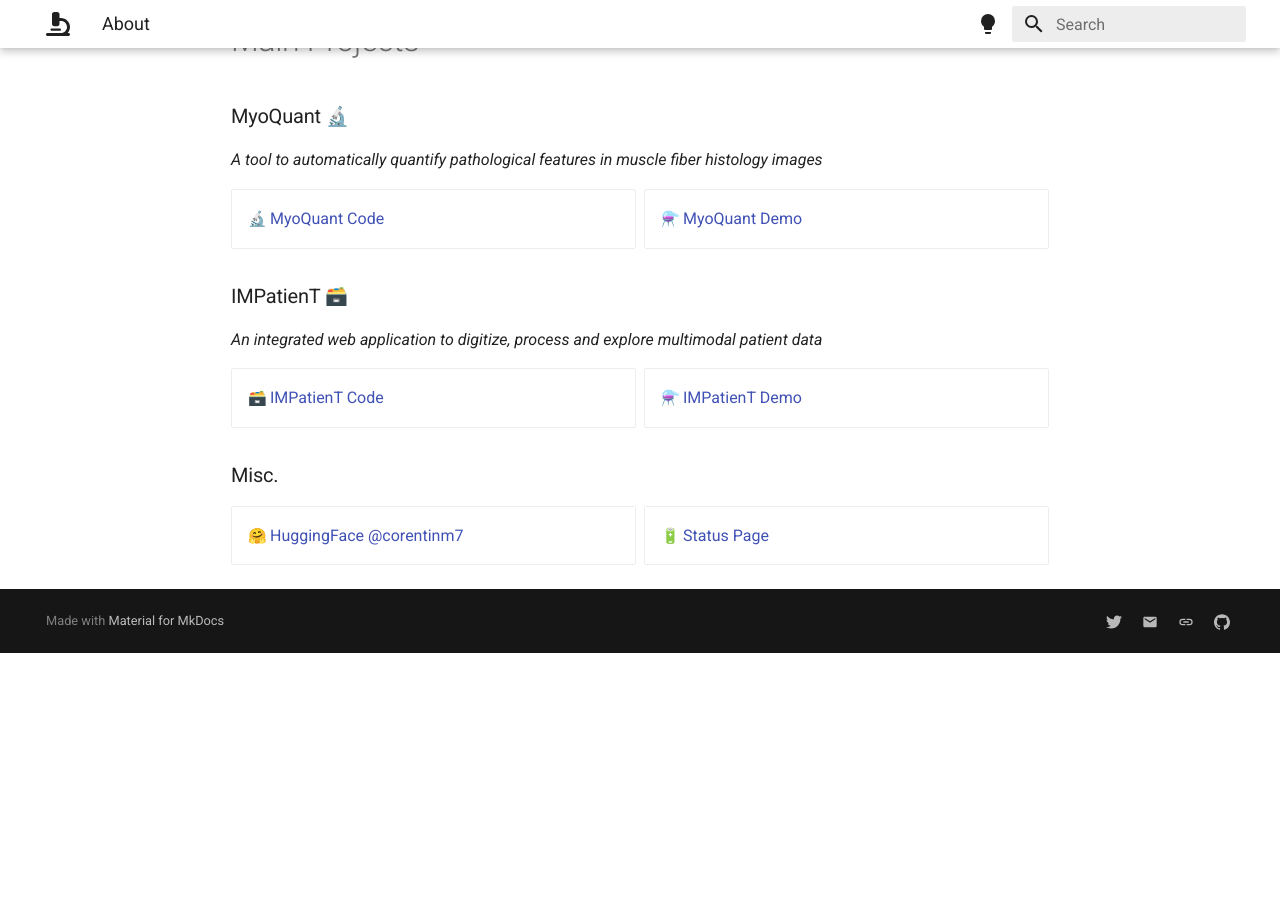
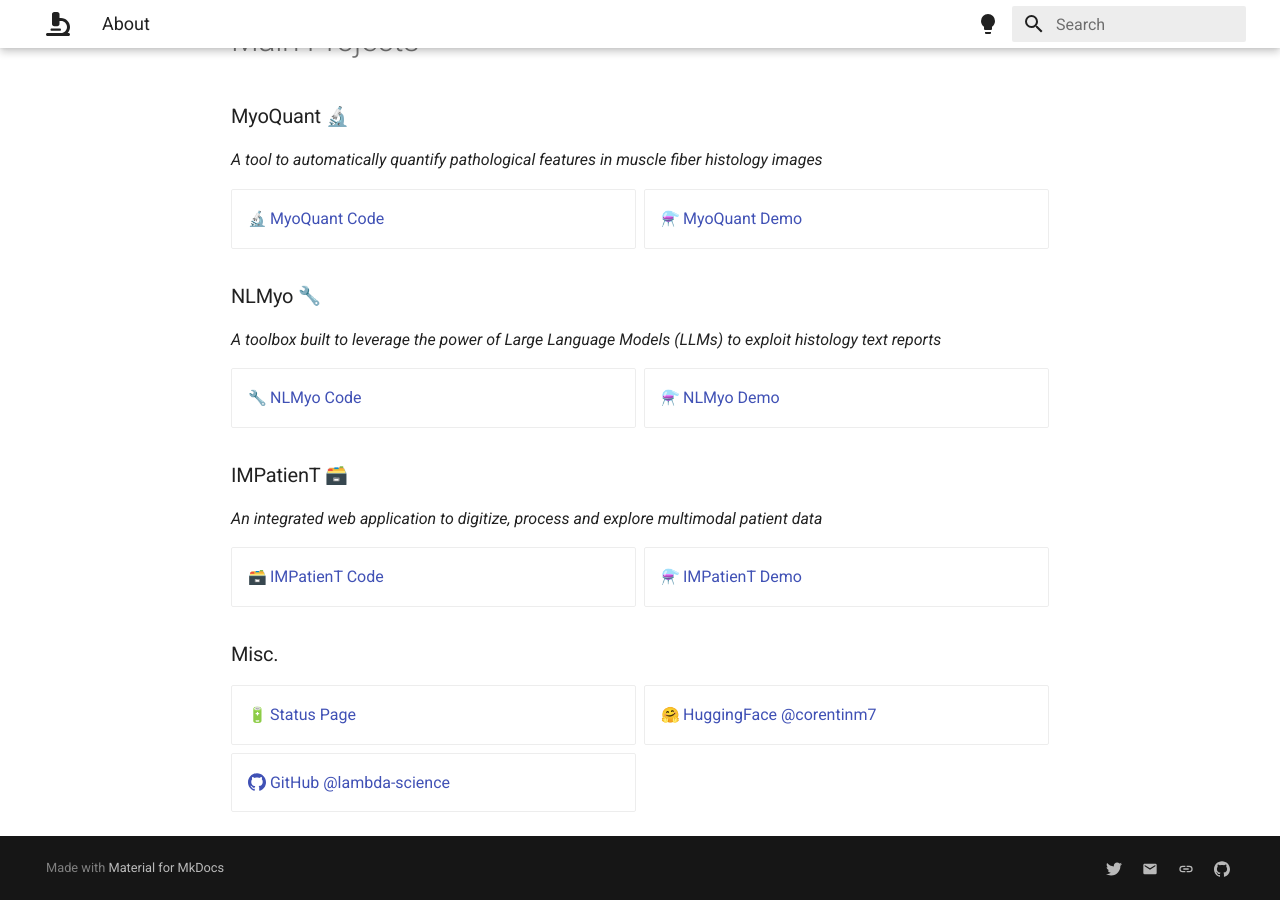
Before and after one commit to lambda-science/lambda-science.github.io, an MkDocs documentation site: the page built from docs/aboutme.md, in a window 1280 px wide and 900 px high, scrolled down 839 px. Built offline with MkDocs 1.6.1 and Material for MkDocs 9.7.7, drawn with Linux system fonts in a browser that asks for light colours; emoji names are drawn with the system emoji font; before the commit the page ends 1492 px from its top, so only the background shows below that.

```diff
--- a/docs/aboutme.md
+++ b/docs/aboutme.md
@@ -35,8 +35,17 @@ So... here are the reasons why Lambda Science blog exists.
 _A tool to automatically quantify pathological features in muscle fiber histology images_
 
 <div class="grid cards" markdown>
-- [:microscope: MyoQuant Code](https://twitter.com/corentinm_py)
-- [:alembic: MyoQuant Demo](mailto:lambdascience@tutanota.com)
+- [:microscope: MyoQuant Code](https://github.com/lambda-science/MyoQuant)
+- [:alembic: MyoQuant Demo](https://lbgi.fr/MyoQuant/)
+</div>
+
+### NLMyo :wrench:
+
+_A toolbox built to leverage the power of Large Language Models (LLMs) to exploit histology text reports_
+
+<div class="grid cards" markdown>
+- [:wrench: NLMyo Code](https://github.com/lambda-science/NLMyo)
+- [:alembic: NLMyo Demo](https://lbgi.fr/NLMyo/)
 </div>
 
 ### IMPatienT :card_box:
@@ -44,13 +53,15 @@ _A tool to automatically quantify pathological features in muscle fiber histolog
 _An integrated web application to digitize, process and explore multimodal patient data_
 
 <div class="grid cards" markdown>
-- [:card_box: IMPatienT Code](https://twitter.com/corentinm_py)
-- [:alembic:  IMPatienT Demo](mailto:lambdascience@tutanota.com)
+- [:card_box: IMPatienT Code](https://github.com/lambda-science/IMPatienT)
+- [:alembic:  IMPatienT Demo](https://impatient.lbgi.fr)
 </div>
 
 ### Misc.
 
 <div class="grid cards" markdown>
+- [:battery: Status Page](https://status.cmeyer.fr/)
 - [:hugging: HuggingFace @corentinm7](https://huggingface.co/corentinm7)
-- [:battery: Status Page](https://status.cmeyer.fr/)
+- [:simple-github: GitHub @lambda-science](https://github.com/lambda-science)
+
 </div>
```
Also changed, not shown: docs/blog/index.md (+3 -1 lines), docs/index.md (+1 -1 lines), mkdocs.insiders.yml (deleted, +0 -11 lines), 1 other file.
